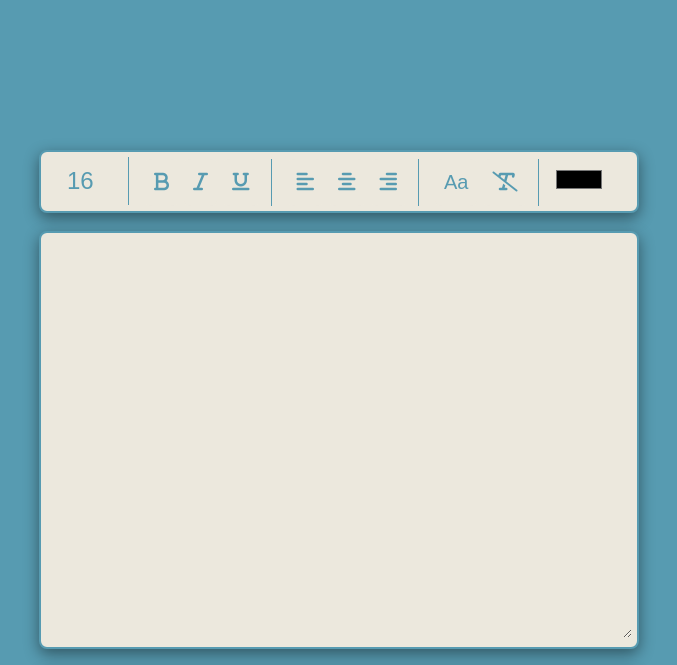
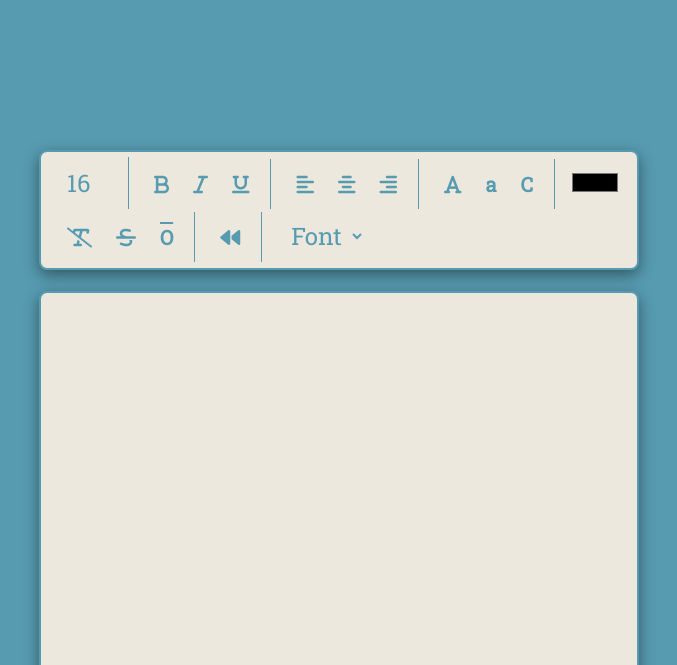
Before and after one commit to Mursaleen00/MS_Word, a plain HTML site: page index.html in a window 1280 px wide. Shown: the top 665 px of the page, without its empty margins (301-978 px from the left). Drawn offline with Linux system fonts and the light colour scheme.

Commit message:
MS-Word Completed 2

```diff
--- a/index.html
+++ b/index.html
@@ -18,8 +18,7 @@
 
     <div class="section">
       <div class="row">
-
-          <div class="col">
+        <div class="col">
           <div class="first box">
             <input
               type="number"
@@ -53,20 +52,56 @@
             </button>
           </div>
           <div class="forth box">
-            <button type="button" onclick="cap_sml(this)">Aa</button>
+            <button type="button" onclick="uppercase(this)">
+              <i class="fa-solid fa-font"></i>
+            </button>
+            <button type="button" onclick="lowercase(this)"><b>a</b></button>
+            <button type="button" onclick="capitalize(this)"><b>C</b></button>
+          </div>
+          <div class="box">
+            <input type="color" onchange="colorChange(this)" />
+          </div>
+          <div class="six box">
             <button type="button" onclick="textHide(this)">
-            <i class="fa-solid fa-text-slash"></i>
+              <i class="fa-solid fa-text-slash"></i>
+            </button>
+            <button type="button" onclick="Strickthrough(this)">
+              <i class="fa-solid fa-strikethrough"></i>
+            </button>
+            <button type="button" onclick="overline(this)">
+              <b id="overline">O</b>
+            </button>
+          </div>
+          <div class="box seven">
+            <button type="button" onclick="revers(this)">
+              <i class="fa-solid fa-backward"></i>
             </button>
           </div>
           <div class="box">
-            <input type="color" onchange="colorChange(this)">
+            <select name="font" id="selectFont" onclick="font()">
+              <option>Font</option>
+              <option value="'Courier New'">Courier New</option>
+              <option value="'Impact'">Impact</option>
+              <option value="'Haettenschweiler'">Haettenschweiler</option>
+              <option value="'Franklin Gothic Medium'">
+                Franklin Gothic Medium
+              </option>
+              <option value="'Arial Narrow'">Arial Narrow</option>
+              <option value="'Arial'">Arial</option>
+              <option value="'Georgia'">Georgia</option>
+              <option value="'Comfortaa'">Comfortaa</option>
+              <option value="'Lucida Sans'">Lucida Sans</option>
+              <option value="Verdana"><button>Verdana</button></option>
+            </select>
           </div>
         </div>
-        <br>
+        <!-- TextArea -->
+        <br />
         <div class="col">
-            <textarea id="textarea"></textarea>
+          <textarea id="textarea"></textarea>
         </div>
-        <br> <h1>Created By Mursaleen</h1>
+        <br />
+        <h1>Created By Mursaleen</h1>
       </div>
     </div>
 
--- a/script.js
+++ b/script.js
@@ -1,10 +1,12 @@
 
 let textarea = document.getElementById('textarea');
+
 
 function fontSize(e) {
     let value = e.value;
     textarea.style.fontSize = value + "px";
 }
+
 
 
 function bold(e) {
@@ -59,13 +61,38 @@ function textHide(e) {
     textarea.value = "";
 }
 
-function cap_sml(e) {
-    if (textarea.style.textTransform == "uppercase") {
-        textarea.style.textTransform = "lowercase";
+function Strickthrough(e) {
+    if (textarea.style.textDecoration == "line-through") {
+        textarea.style.textDecoration = "none"
     }
     else {
-        textarea.style.textTransform = "uppercase";
+        textarea.style.textDecoration = "line-through"
     }
+}
+
+
+function overline(e) {
+    if (textarea.style.textDecoration == "overline") {
+        textarea.style.textDecoration = "none"
+    }
+    else {
+        textarea.style.textDecoration = "overline"
+    }
+}
+
+
+
+
+function uppercase(e) {
+    textarea.style.textTransform = "uppercase";
+}
+
+function lowercase(e) {
+    textarea.style.textTransform = "lowercase";
+}
+
+function capitalize(e) {
+    textarea.style.textTransform = "capitalize";
 }
 
 function colorChange(e) {
@@ -73,6 +100,16 @@ function colorChange(e) {
     textarea.style.color = color;
 }
 
-window.addEventListener('load'), ()=>{
-    textarea.value = "";
+
+function revers(e) {
+    let splite = textarea.value.split("").reverse().join("");
+    textarea.value = splite;
 }
+
+
+function font(e){
+   let selectElement = document.querySelector('#selectFont');
+   output = selectElement.value;
+   textarea.style.fontFamily = output;
+   console.log(output);
+}
--- a/style.css
+++ b/style.css
@@ -1,7 +1,11 @@
+@import url("https://fonts.googleapis.com/css2?family=Comfortaa:wght@300&family=Roboto+Slab&display=swap");
+
 * {
   margin: 0%;
   padding: 0%;
   box-sizing: border-box;
+  font-family: "Comfortaa", cursive;
+  font-family: "Roboto Slab", serif;
 }
 
 body {
@@ -25,6 +29,7 @@ body {
   box-shadow: 0px 5px 15px rgba(0, 0, 0, 0.439);
   padding: 5px;
   border: 2px solid #579bb1;
+  /* font-size: 20px; */
 }
 
 .box {
@@ -93,10 +98,9 @@ textarea {
   padding: 10px;
   resize: vertical;
   outline: none;
-
 }
 
-h1{
+h1 {
   text-align: center;
   background-color: #ece8dd;
   margin: 2px;
@@ -104,5 +108,46 @@ h1{
   border: 2px solid #579bb1;
   box-shadow: 0px 5px 15px rgba(0, 0, 0, 0.439);
   color: #579bb1;
-    font-family: 'Courier New', Courier, monospace;
+  font-family: "Roboto Slab", serif;
 }
+
+.six {
+  border-right: 1px solid #579bb1;
+}
+
+#overline {
+  text-decoration: overline;
+  /* font-family: Verdana, Geneva, Tahoma, sans-serif; */
+}
+
+#selectFont {
+  outline: none;
+  border: none;
+  width: 25%;
+  color: #579bb1;
+  font-size: 24px;
+  padding: 10px 0px;
+  background-color: #ece8dd;
+  margin-left: 10px;
+  background-color: #ece8dd;
+}
+
+option {
+  font-size: 15px;
+  background-color: #ece8dd;
+  outline: none;
+  border: none;
+  border-radius: 8px;
+}
+
+option:hover {
+  background-color: #579ab120;
+}
+
+/* option:active{
+  background-color: #579ab155;
+} */
+
+.seven {
+  border-right: 1px solid #579bb1;
+}
```
Lines whose indentation alone changed are shown as unchanged.
